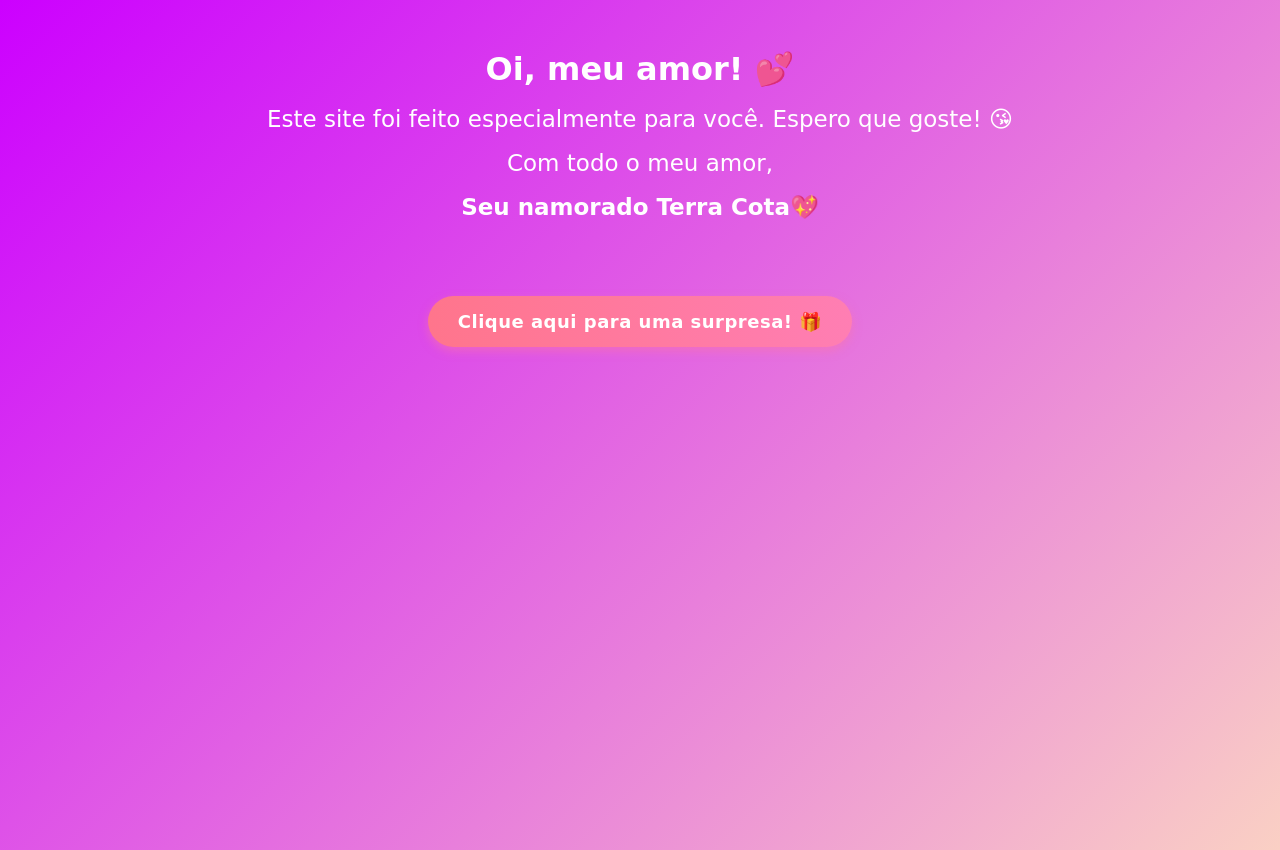
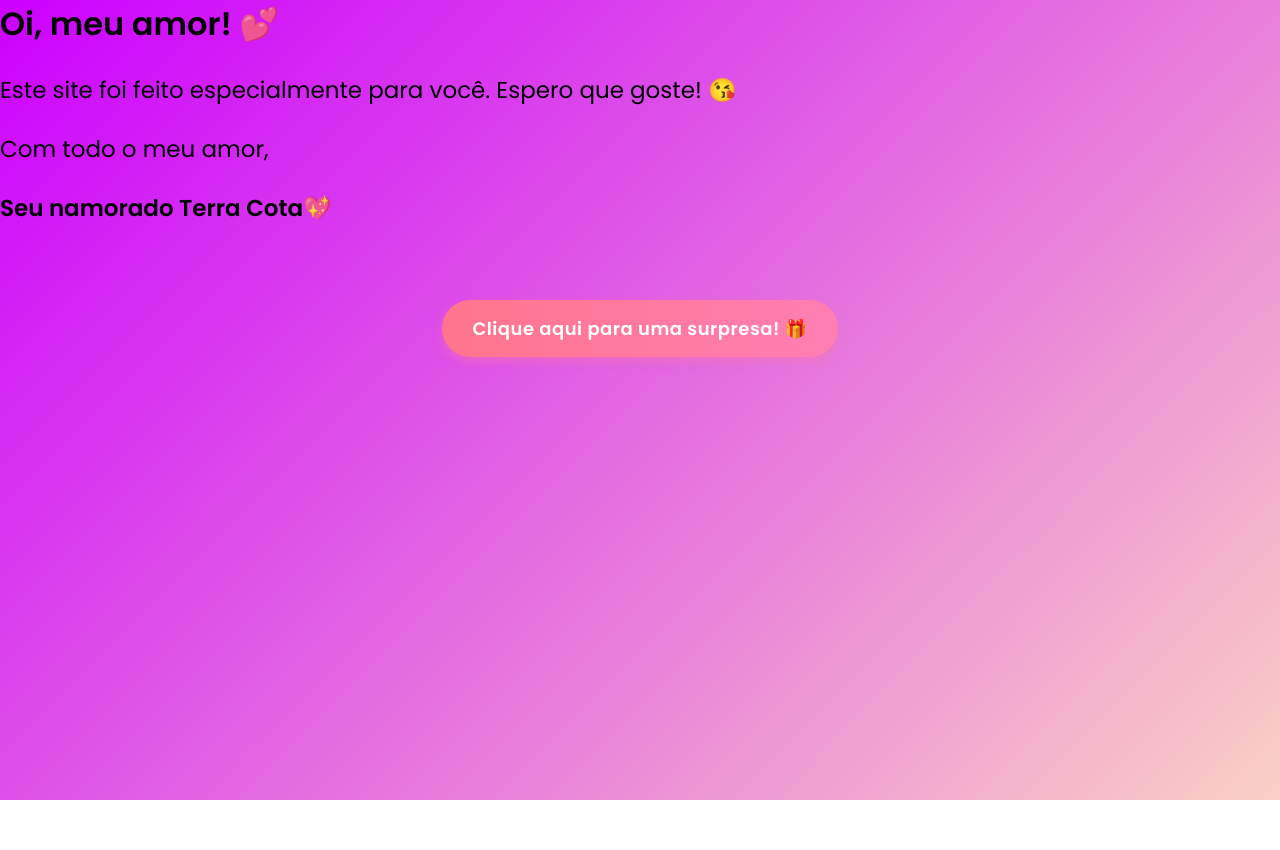
Before and after one commit to Arthur-Salles17/site-para-yara1, a plain HTML site: page index.html in a window 1280 px wide. After the commit the page ends 800 px from the top, so only its background shows below. Drawn offline with Linux system fonts and the light colour scheme.

Commit message:
Corrigido carregamento da fonte Poppins no HTML e CSS

```diff
--- a/index.html
+++ b/index.html
@@ -4,13 +4,19 @@
 <head>
     <meta charset="UTF-8">
     <meta name="viewport" content="width=device-width, initial-scale=1.0">
+    <title>Para minha princesa 💖 </title>
+
+    <link rel="preconnect" href="https://fonts.googleapis.com">
+    <link rel="preconnect" href="https://fonts.gstatic.com" crossorigin>
+
+    <link href="https://fonts.googleapis.com/css2?family=Poppins:wght@400;600&display=swap" rel="stylesheet">
+
     <link rel="stylesheet" href="style.css">
-    <link rel="icon" href="favicon-16x16.png" type="image/x-icon">
-    <title>Para minha princesa 💖 </title>
+
 </head>
 
-<body style="background-color: black;">
-    <div style="text-align: center; color: white; font-family: Arial, sans-serif; margin-top: 50px;">
+<body>
+    <div>
         <h1>Oi, meu amor! 💕</h1>
         <br>
         <p>Este site foi feito especialmente para você. Espero que goste! 😘</p>
--- a/principal.css
+++ b/principal.css
@@ -1,9 +1,14 @@
+* {
+    margin: 0;
+    padding: 0;
+    box-sizing: border-box;
+    font-family: 'Poppins', sans-serif;
+}
 /* Estilo da segunda pagina */
 body {
     margin: 0;
     padding: 0;
     background: linear-gradient(135deg, #cc00ff, #fad0c4);
-    font-family: 'Dancing Script', cursive;
     display: flex;
     flex-direction: column;
     align-items: center;
@@ -100,7 +105,6 @@ body {
     text-decoration: none;
     font-size: 18px;
     font-weight: 600;
-    font-family: 'Poppins', sans-serif;
     letter-spacing: 0.5px;
 }
 
@@ -126,6 +130,5 @@ body {
   text-decoration: none;
   font-size: 18px;
   font-weight: 600;
-  font-family: 'Poppins', sans-serif;
   letter-spacing: 0.5px;
 }
--- a/style.css
+++ b/style.css
@@ -1,12 +1,9 @@
-
 * {
     margin: 0;
     padding: 0;
     box-sizing: border-box;
-    font-family: 'Dancing Script', cursive;
+    font-family: 'Poppins', sans-serif;
 }
-@import url('https://fonts.googleapis.com/css2?family=Dancing+Script:wght@600&display=swap');
-@import url('https://fonts.googleapis.com/css2?family=Dancing+Script:wght@600&family=Poppins:wght@400;600&display=swap');
 
 body {
     background: linear-gradient(135deg, #cc00ff, #fad0c4);
```
Also changed, not shown: principal.html (+7 -1 lines).
